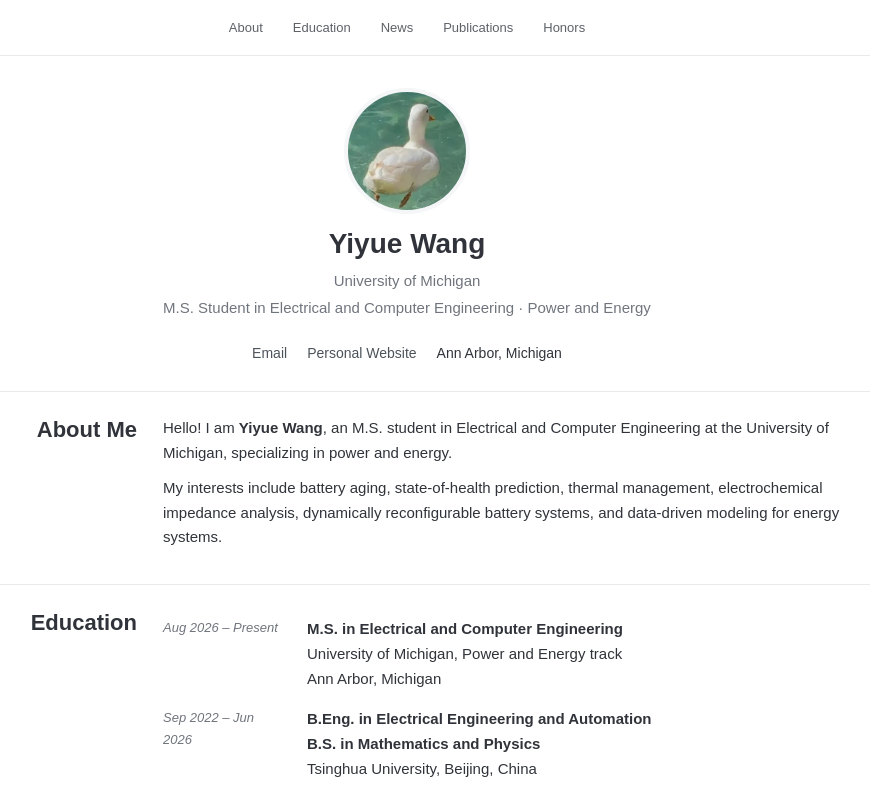
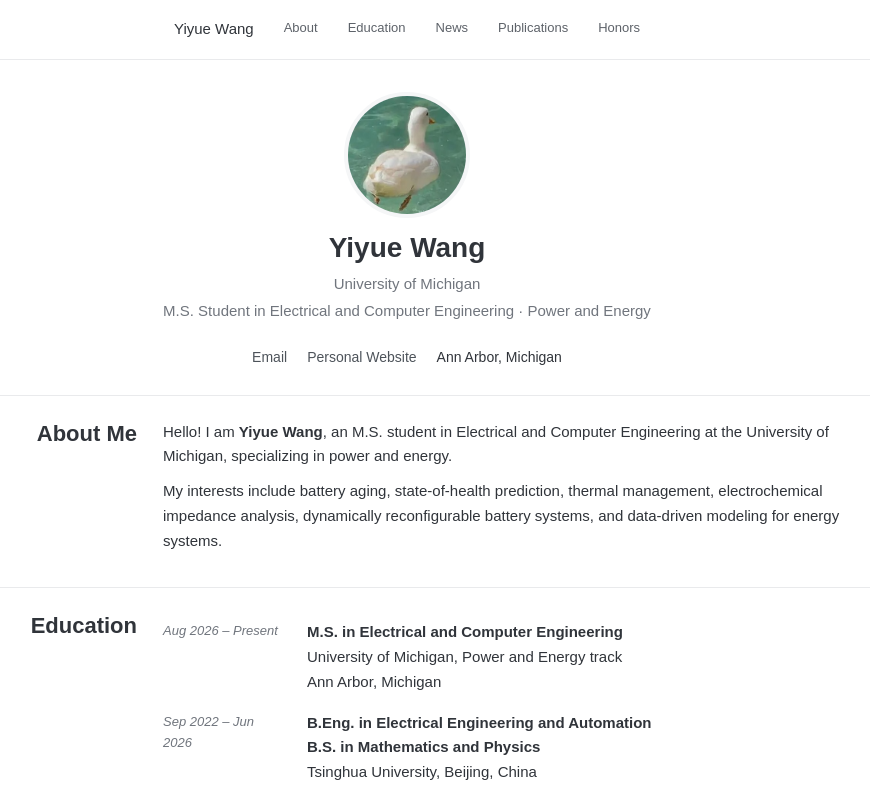
Before and after one commit to bu1ko/bu1ko.github.io, a plain HTML site: page index.html in a window 1280 px wide. Shown: the top 800 px of the page, without its empty margins (233-1103 px from the left). Drawn offline with Linux system fonts and the light colour scheme.

Commit message:
Add brand name to navigation in index.html

```diff
--- a/index.html
+++ b/index.html
@@ -136,6 +136,7 @@
 </head>
 <body>
   <nav aria-label="Main navigation">
+    <span class="brand">Yiyue Wang</span>
     <a href="#about">About</a>
     <a href="#education">Education</a>
     <a href="#news">News</a>
```
